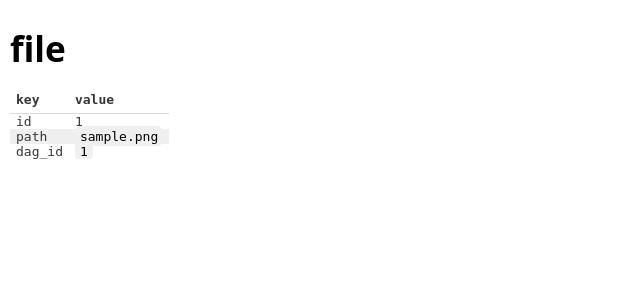
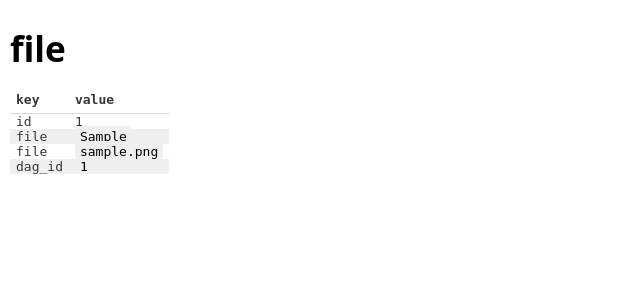
Before and after one commit to tandav/dagops, a FastAPI app: page /files/1 in a window 1280 px wide. Shown: the part 42-342 px from the top of the page, without its empty margins (0-640 px from the left). Run offline with FastAPI, Linux system fonts and the light colour scheme; tables that the repository leaves empty hold one stand-in row (values such as "Sample post"); parts of the project's set-up code (start-up, migrations or seed data) failed here and were passed over.

Commit message:
support for multiple daemons watching different directories
- add directory column to file table
- rename path column to file

```diff
--- a/dagops/state/models.py
+++ b/dagops/state/models.py
@@ -26,7 +26,8 @@ class File(Base):
     __tablename__ = 'file'
 
     id = Column(String, primary_key=True, default=uuid_gen)
-    path = Column(String, nullable=False)
+    directory = Column(String, nullable=False)
+    file = Column(String, nullable=False)
     dag_id = Column(String, ForeignKey('task.id'), nullable=True)
     dag = relationship('Task')
 
--- a/dagops/state/schemas.py
+++ b/dagops/state/schemas.py
@@ -157,7 +157,8 @@ class DagCreate(BaseModel):
 
 
 class FileCreate(BaseModel):
-    path: str
+    directory: str
+    file: str
 
 
 class FileUpdate(BaseModel):
--- a/dagops/static/templates/file.j2
+++ b/dagops/static/templates/file.j2
@@ -17,8 +17,12 @@
         <td>{{ file.id }}</td>
     </tr>
     <tr>
-        <td>path</td>
-        <td><code>{{ file.path|truncate(20) }}</code></td>
+        <td>file</td>
+        <td><code>{{ file.directory|truncate(20) }}</code></td>
+    </tr>
+    <tr>
+        <td>file</td>
+        <td><code>{{ file.file|truncate(20) }}</code></td>
     </tr>
     <tr>
         <td>dag_id</td>
--- a/dagops/static/templates/files.j2
+++ b/dagops/static/templates/files.j2
@@ -6,7 +6,8 @@
 <table>
 <tr>
 <th>id</th>
-<th>path</th>
+<th>directory</th>
+<th>file</th>
 <th>dag_id</th>
 </tr>
 <thead>
@@ -14,7 +15,8 @@
 {% for file in files %}
     <tr>
         <td><a href="/files/{{ file.id }}"><code>{{ file.id|truncate(8, end='') }}</code></a></td>
-        <td><code>{{ file.path }}</code></td>
+        <td><code>{{ file.directory }}</code></td>
+        <td><code>{{ file.file }}</code></td>
         {% if file.dag_id is not none %}
         <td><a href="/tasks/{{ file.dag_id }}"><code>{{ file.dag_id|truncate(8, end='') }}</code></a></td>
         {% else %}
```
Also changed, not shown: dagops/daemon.py (+13 -17 lines), examples/main.py (+18 -7 lines), 1 other file.
